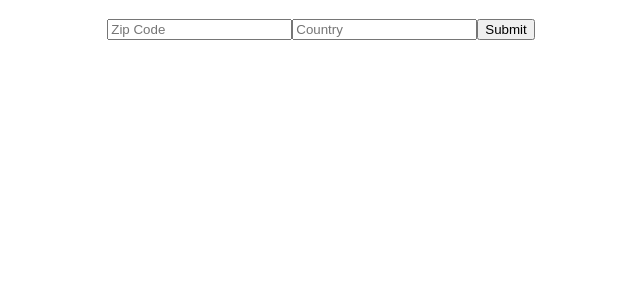
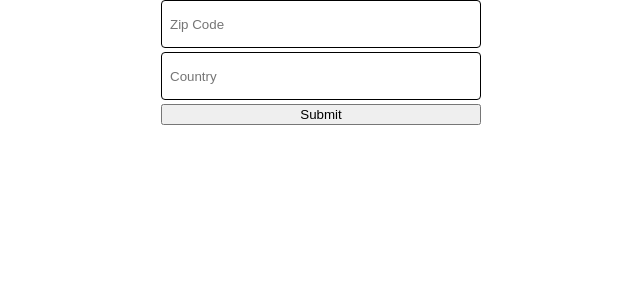
Before and after one commit to ygordimas/react-weather-app, a React (Vite) app: page / in a window 1280 px wide. Shown: the top 300 px of the page, without its empty margins (319-959 px from the left). Built offline with nearby package versions, Linux system fonts and the light colour scheme.

Commit message:
removed react hook form, added individual states for zipcode and country inputs

```diff
--- a/src/components/Header/index.tsx
+++ b/src/components/Header/index.tsx
@@ -1,7 +1,12 @@
 import { useEffect, useState } from "react";
-import { useForm, SubmitHandler } from "react-hook-form";
 import { api } from "../../services/api/api";
 import { countryCodes } from "../../services/countryCodes";
+import {
+  StyledInput,
+  StyledInputContainer,
+  StyledList,
+  StyledForm,
+} from "./styles";
 
 type Input = {
   postalCode: string;
@@ -23,21 +28,11 @@
 // );
 
 export function Header() {
-  const {
-    register,
-    handleSubmit,
-    watch,
-    formState: { errors },
-  } = useForm<Input>();
-  const onSubmit: SubmitHandler<Input> = (data) => {
-    console.log(data);
-  };
-
+  const [country, setCountry] = useState("");
+  const [zipcode, setZipcode] = useState("");
   const [availableCountries, setAvailableCountries] = useState<CountryList[]>(
     []
   );
-
-  const userCountry = watch("countryName");
 
   function listOfCountries(userCountry: string) {
     let matches = countryCodes.filter((country) => {
@@ -45,15 +40,16 @@
       return country.name.match(regex);
     });
 
-    if (userCountry.length === 0) {
+    if (userCountry.length === 0 || userCountry === matches[0].name) {
       matches = [];
     }
 
-    console.log(matches);
     setAvailableCountries(matches);
   }
 
-  useEffect(() => {}, [watch("countryName")]);
+  useEffect(() => {
+    listOfCountries(country);
+  }, [country]);
 
   // useEffect(() => {
   //   api
@@ -73,38 +69,48 @@
     }
   }
 
+  function handleFormSubmit() {}
+
   return (
     <>
       {/* "handleSubmit" will validate your inputs before invoking "onSubmit" */}
-      <form onSubmit={handleSubmit(onSubmit)}>
+      <StyledForm>
         {/* include validation with required or other standard HTML validation rules */}
-        <input
-          placeholder="Zip Code"
-          onKeyDown={(e) => checksIfNumber(e)}
-          {...register("postalCode", {
-            required: true,
-            pattern: /^\d+$/,
-          })}
-        />
+        <StyledInputContainer>
+          <StyledInput
+            placeholder="Zip Code"
+            onKeyDown={(e) => checksIfNumber(e)}
+            value={zipcode}
+            onChange={(e) => {
+              setZipcode(e.target.value);
+            }}
+          />
+        </StyledInputContainer>
 
-        <input
-          placeholder="Country"
-          {...register("countryName", {
-            onChange: (e) => listOfCountries(e.target.value),
-          })}
-        />
-
-        {/* errors will return when field validation fails  */}
-        {errors.postalCode && <span>This field is required</span>}
+        <StyledInputContainer>
+          <StyledInput
+            placeholder="Country"
+            value={country}
+            onChange={(e) => {
+              setCountry(e.target.value);
+            }}
+          />
+          <StyledList>
+            {availableCountries.map((country) => (
+              <li
+                onClick={(e) => {
+                  setCountry((e.target as HTMLElement).innerText);
+                  setAvailableCountries([]);
+                }}
+              >
+                {country.name}
+              </li>
+            ))}
+          </StyledList>
+        </StyledInputContainer>
 
         <input type="submit" />
-      </form>
-
-      <ul>
-        {availableCountries.map((country) => (
-          <li>{country.name}</li>
-        ))}
-      </ul>
+      </StyledForm>
     </>
   );
 }
--- a/src/components/Header/styles.ts
+++ b/src/components/Header/styles.ts
@@ -1 +1,41 @@
 import styled from "styled-components";
+
+export const StyledForm = styled.form`
+  display: flex;
+  flex-direction: column;
+  width: 20rem;
+  margin: 0 auto;
+`;
+
+export const StyledInputContainer = styled.div`
+  position: relative;
+`;
+
+export const StyledInput = styled.input`
+  width: 100%;
+  height: 3rem;
+  border: none;
+  border-radius: 0.25rem;
+  margin-bottom: 0.25rem;
+  box-sizing: border-box;
+  padding-left: 0.5rem;
+  border: 1px solid black;
+`;
+
+export const StyledList = styled.ul`
+  margin: 0;
+  padding: 0;
+  position: absolute;
+  bottom: 0;
+  left: 0;
+  width: 100%;
+
+  transform: translateY(100%);
+  li {
+    cursor: pointer;
+    height: 2rem;
+    margin-bottom: 0.25rem;
+    list-style: none;
+    background-color: indianred;
+  }
+`;
--- a/src/index.css
+++ b/src/index.css
@@ -1,71 +1,129 @@
-:root {
-  font-family: Inter, Avenir, Helvetica, Arial, sans-serif;
-  font-size: 16px;
-  line-height: 24px;
-  font-weight: 400;
+/* http://meyerweb.com/eric/tools/css/reset/
+   v2.0 | 20110126
+   License: none (public domain)
+*/
 
-  color-scheme: light dark;
-  color: rgba(255, 255, 255, 0.87);
-  background-color: #242424;
-
-  font-synthesis: none;
-  text-rendering: optimizeLegibility;
-  -webkit-font-smoothing: antialiased;
-  -moz-osx-font-smoothing: grayscale;
-  -webkit-text-size-adjust: 100%;
+html,
+body,
+div,
+span,
+applet,
+object,
+iframe,
+h1,
+h2,
+h3,
+h4,
+h5,
+h6,
+p,
+blockquote,
+pre,
+a,
+abbr,
+acronym,
+address,
+big,
+cite,
+code,
+del,
+dfn,
+em,
+img,
+ins,
+kbd,
+q,
+s,
+samp,
+small,
+strike,
+strong,
+sub,
+sup,
+tt,
+var,
+b,
+u,
+i,
+center,
+dl,
+dt,
+dd,
+ol,
+ul,
+li,
+fieldset,
+form,
+label,
+legend,
+table,
+caption,
+tbody,
+tfoot,
+thead,
+tr,
+th,
+td,
+article,
+aside,
+canvas,
+details,
+embed,
+figure,
+figcaption,
+footer,
+header,
+hgroup,
+menu,
+nav,
+output,
+ruby,
+section,
+summary,
+time,
+mark,
+audio,
+video {
+  margin: 0;
+  padding: 0;
+  border: 0;
+  font-size: 100%;
+  font: inherit;
+  vertical-align: baseline;
 }
-
-a {
-  font-weight: 500;
-  color: #646cff;
-  text-decoration: inherit;
+/* HTML5 display-role reset for older browsers */
+article,
+aside,
+details,
+figcaption,
+figure,
+footer,
+header,
+hgroup,
+menu,
+nav,
+section {
+  display: block;
 }
-a:hover {
-  color: #535bf2;
+body {
+  line-height: 1;
 }
-
-body {
-  margin: 0;
-  display: flex;
-  justify-content: center;
-  min-width: 320px;
-  min-height: 100vh;
-  margin-top: 1rem;
+ol,
+ul {
+  list-style: none;
 }
-
-h1 {
-  font-size: 3.2em;
-  line-height: 1.1;
+blockquote,
+q {
+  quotes: none;
 }
-
-button {
-  border-radius: 8px;
-  border: 1px solid transparent;
-  padding: 0.6em 1.2em;
-  font-size: 1em;
-  font-weight: 500;
-  font-family: inherit;
-  background-color: #1a1a1a;
-  cursor: pointer;
-  transition: border-color 0.25s;
+blockquote:before,
+blockquote:after,
+q:before,
+q:after {
+  content: "";
+  content: none;
 }
-button:hover {
-  border-color: #646cff;
+table {
+  border-collapse: collapse;
+  border-spacing: 0;
 }
-button:focus,
-button:focus-visible {
-  outline: 4px auto -webkit-focus-ring-color;
-}
-
-@media (prefers-color-scheme: light) {
-  :root {
-    color: #213547;
-    background-color: #ffffff;
-  }
-  a:hover {
-    color: #747bff;
-  }
-  button {
-    background-color: #f9f9f9;
-  }
-}
```
